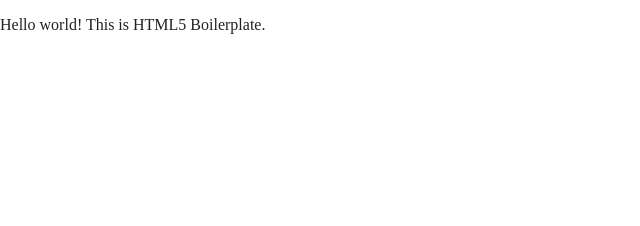
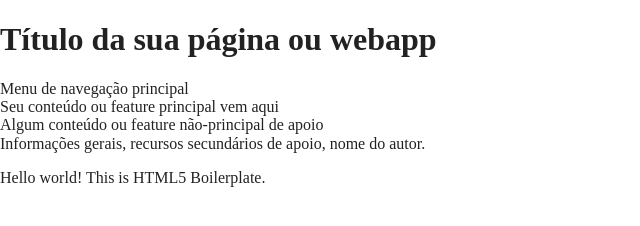
Before and after one commit to RenanTafner/projeto-frontend, a website built with Parcel: page index.html in a window 1280 px wide. Shown: the whole page, without its empty margins (0-640 px from the left). Built offline with nearby package versions, Linux system fonts and the light colour scheme.

Commit message:
Includes a semantic initial structure

```diff
--- a/index.html
+++ b/index.html
@@ -3,7 +3,7 @@
 
 <head>
   <meta charset="utf-8">
-  <title></title>
+  <title>Projeto Front-end</title>
   <meta name="description" content="">
   <meta name="viewport" content="width=device-width, initial-scale=1">
 
@@ -23,6 +23,21 @@
 </head>
 
 <body>
+  <header>
+    <h1>Título da sua página ou webapp</h1>
+     <nav>Menu de navegação principal</nav>
+  </header>
+
+  <main>
+    <section> Seu conteúdo ou feature principal vem aqui </section>
+    <aside> Algum conteúdo ou feature não-principal de apoio </aside>
+  </main>
+
+  <footer> Informações gerais, recursos secundários de apoio, nome do autor. </footer>
+
+
+
+
 
   <!-- Add your site or application content here -->
   <p>Hello world! This is HTML5 Boilerplate.</p>
```
